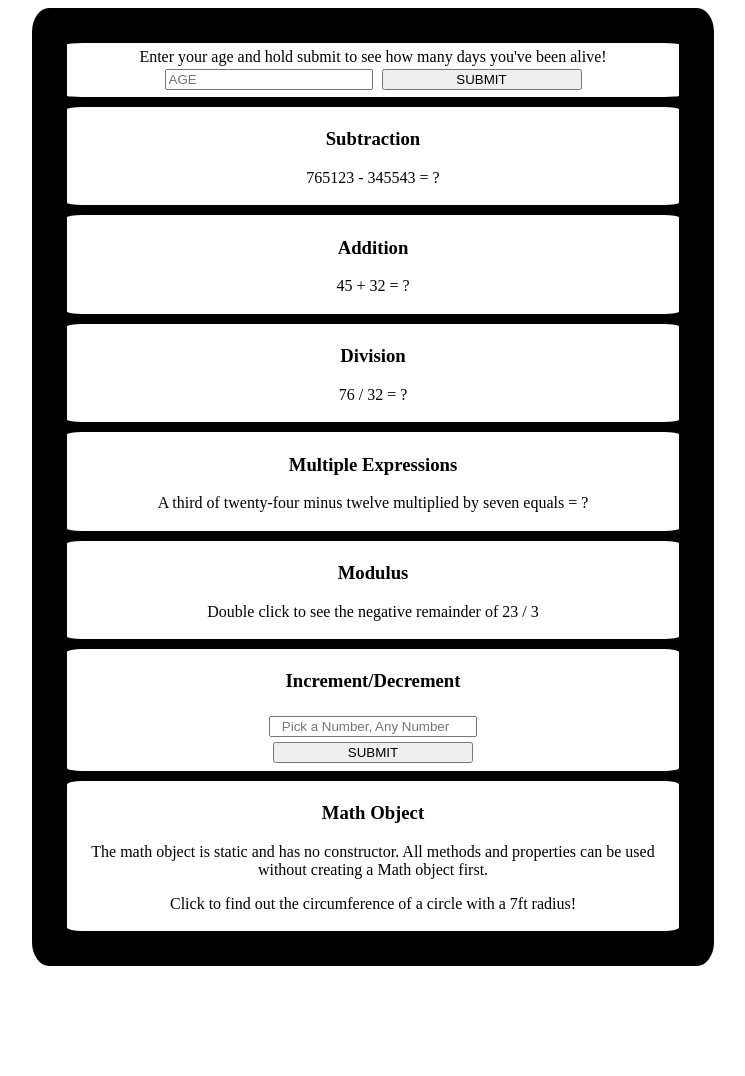
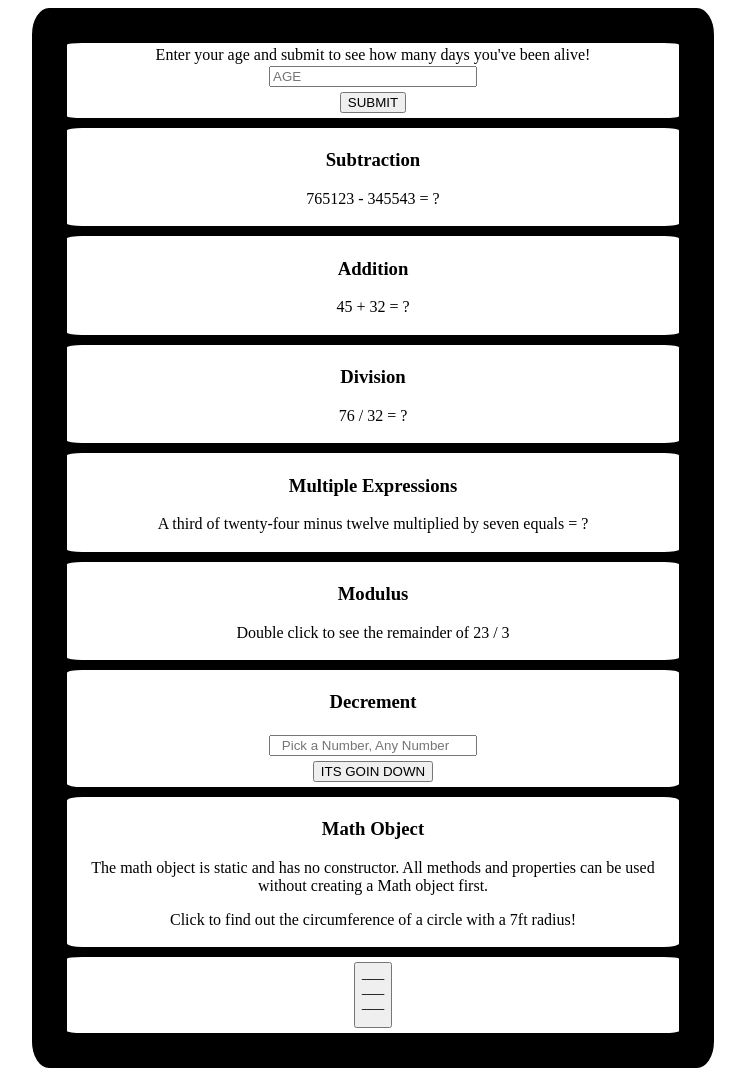
Before and after one commit to eaevanarnett/javascript_projects, a plain HTML site: page project3_math/index3.html in a window 1280 px wide. Shown: the whole page, without its empty margins (267-1012 px from the left). Before the commit the page ends 974 px from the top, so only its background shows below. Drawn offline with Linux system fonts and the light colour scheme.

Commit message:
Correction of mistakes

```diff
--- a/CSS/style.css
+++ b/CSS/style.css
@@ -1,7 +1,3 @@
-form {
-    padding: 2.5px;
-}
-
 h3 {
     text-align: center;
 }
@@ -10,12 +6,12 @@ p {
     text-align: center;
 }
 
-form {
-    text-align: center;
+input {
+    width: 200px;
+    margin: 2.5px;
 }
 
-input {
-    width: 200px;
+button {
     margin: 2.5px;
 }
 
@@ -33,6 +29,7 @@ input {
     padding: 2.5px;
     background-color: white;
     border-radius: 2.5%;
+    text-align: center;
 }
 
 #decrement {
--- a/project3_math/JS3/main3.js
+++ b/project3_math/JS3/main3.js
@@ -30,7 +30,7 @@ function Several() {
 
 function Modulus() {
     var e = 23 % 3;
-    document.getElementById("modulus").innerHTML = -e;
+    document.getElementById("modulus").innerHTML = e;
 }
 
 function Decrement() {
@@ -43,3 +43,16 @@ function Circum() {
     var h = 14 * 12;
     document.getElementById("object").innerHTML = Math.round(h * Math.PI) + "in";
 }
+
+function myDictionary() {
+    var Computer = {
+        brand: "Hewlett-Packard",
+        operating_system: "Windows 10",
+        processor: "Intel Core i7-1165G7",
+        display: "15.6 inch",
+        graphics: "Intel Iris Xe",
+        color: "nightfall black",
+    };
+    document.getElementById("dictionary").innerHTML = Computer.brand;
+}
+// If the same key is used twice, it displays the last value associated with it
--- a/project3_math/index3.html
+++ b/project3_math/index3.html
@@ -9,11 +9,9 @@
     <body>
         <div class="container">
             <div class="row">
-                <form action="" method="POST">
-                    Enter your age and hold submit to see how many days you've been alive!
-                    <input onblur="Days()" id="math" type="number" name="age" placeholder="AGE">
-                    <input type="submit" value="SUBMIT">
-                </form>
+                Enter your age and submit to see how many days you've been alive!
+                <input id="math" type="number" placeholder="AGE">
+                <br><button onclick="Days()">SUBMIT</button>
             </div>
             <div class="row">
                 <h3>Subtraction</h3>
@@ -33,20 +31,21 @@
             </div>
             <div class="row">
                 <h3>Modulus</h3>
-                <p ondblclick="Modulus()" id="modulus">Double click to see the negative remainder of 23 / 3</p>
+                <p ondblclick="Modulus()" id="modulus">Double click to see the remainder of 23 / 3</p>
             </div>
             <div class="row">
-                <h3>Increment/Decrement</h3>
-                <form action="" method="POST">
-                    <input onblur="Decrement()" id="decrement" type="number" placeholder="Pick a Number, Any Number">
-                    <br><input type="submit" value="SUBMIT">
-                </form>
+                <h3>Decrement</h3>
+                <input id="decrement" type="number" placeholder="Pick a Number, Any Number">
+                <br><button onclick="Decrement()">ITS GOIN DOWN</button>
             </div>
             <div class="row">
                 <h3>Math Object</h3>
                 <p>The math object is static and has no constructor. All methods and properties can be used without creating a Math object first.</p>
                 <p onclick="Circum()" id="object">Click to find out the circumference of a circle with a 7ft radius!</p>
             </div>
+            <div class="row">
+                <button onclick="myDictionary()" id="dictionary">___<br>___<br>___<br>&nbsp;</button>
+            </div>
         </div>
     </body>
 </html>
```
